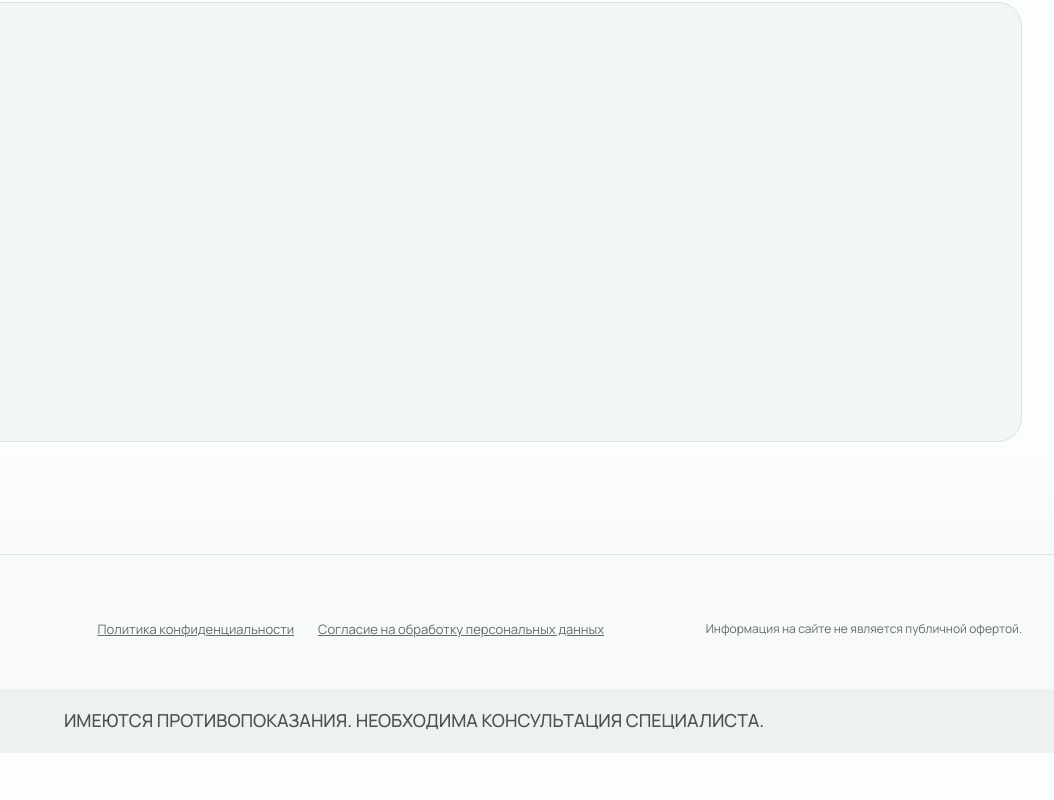
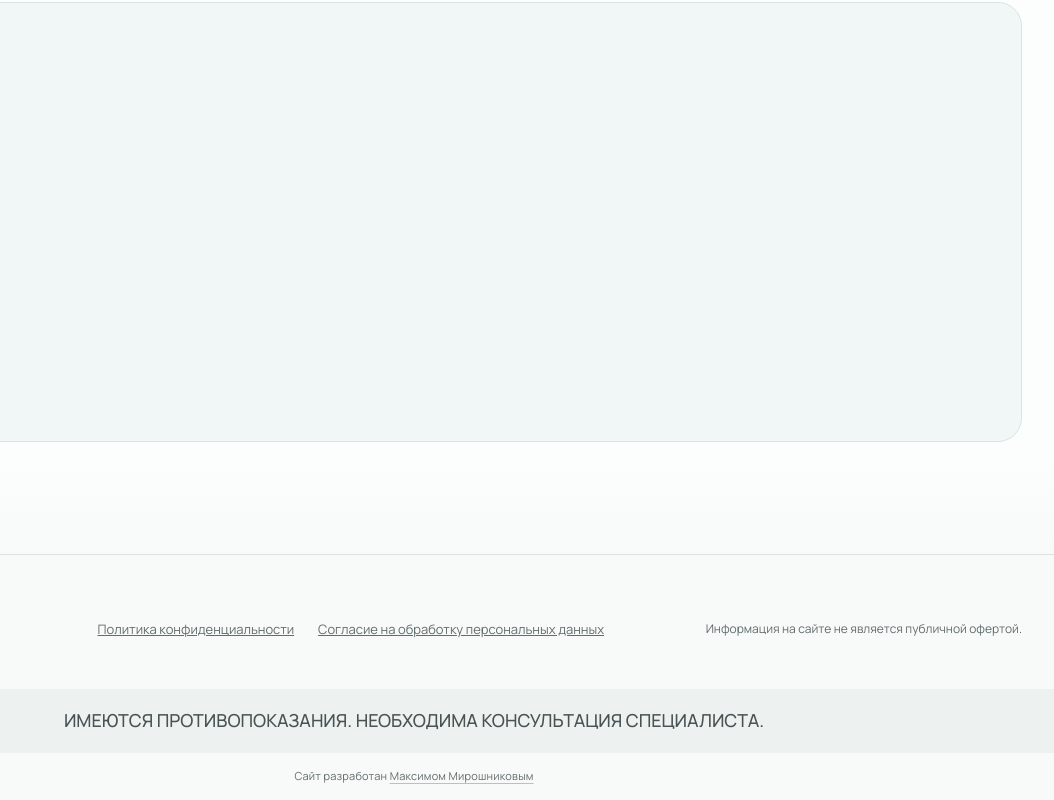
Before and after one commit to silent0rnd/stomatologia, a plain HTML site: page index.html in a window 1280 px wide. Shown: the part 9982-10782 px from the top of the page, 226-1280 px from the left. Before the commit the page ends 10735 px from the top, so only its background shows below. Drawn offline with Linux system fonts and the light colour scheme.

Commit message:
добавил ФИО

```diff
--- a/assets/css/styles.css
+++ b/assets/css/styles.css
@@ -1278,6 +1278,27 @@ ol {
   font-size: 12px;
 }
 
+.site-author {
+  padding: 14px 24px 16px;
+  color: var(--color-text-muted);
+  font-size: 11px;
+  letter-spacing: 0.02em;
+  text-align: center;
+}
+
+.site-author a {
+  color: inherit;
+  text-decoration-color: rgba(74, 83, 84, 0.35);
+  text-underline-offset: 3px;
+  transition: color 180ms ease, text-decoration-color 180ms ease;
+}
+
+.site-author a:hover,
+.site-author a:focus-visible {
+  color: var(--color-accent);
+  text-decoration-color: currentColor;
+}
+
 .medical-notice {
   padding: 18px 24px;
   color: #4a5354;
--- a/index.html
+++ b/index.html
@@ -372,6 +372,7 @@
       <p>Информация на сайте не является публичной офертой.</p>
     </div>
     <div class="medical-notice">ИМЕЮТСЯ ПРОТИВОПОКАЗАНИЯ. НЕОБХОДИМА КОНСУЛЬТАЦИЯ СПЕЦИАЛИСТА.</div>
+    <div class="site-author">Сайт разработан <a href="https://naklikay.ru/" target="_blank" rel="noopener">Максимом Мирошниковым</a></div>
   </footer>
 
   <button class="mobile-sticky-cta js-open-modal" type="button">Записаться</button>
```
